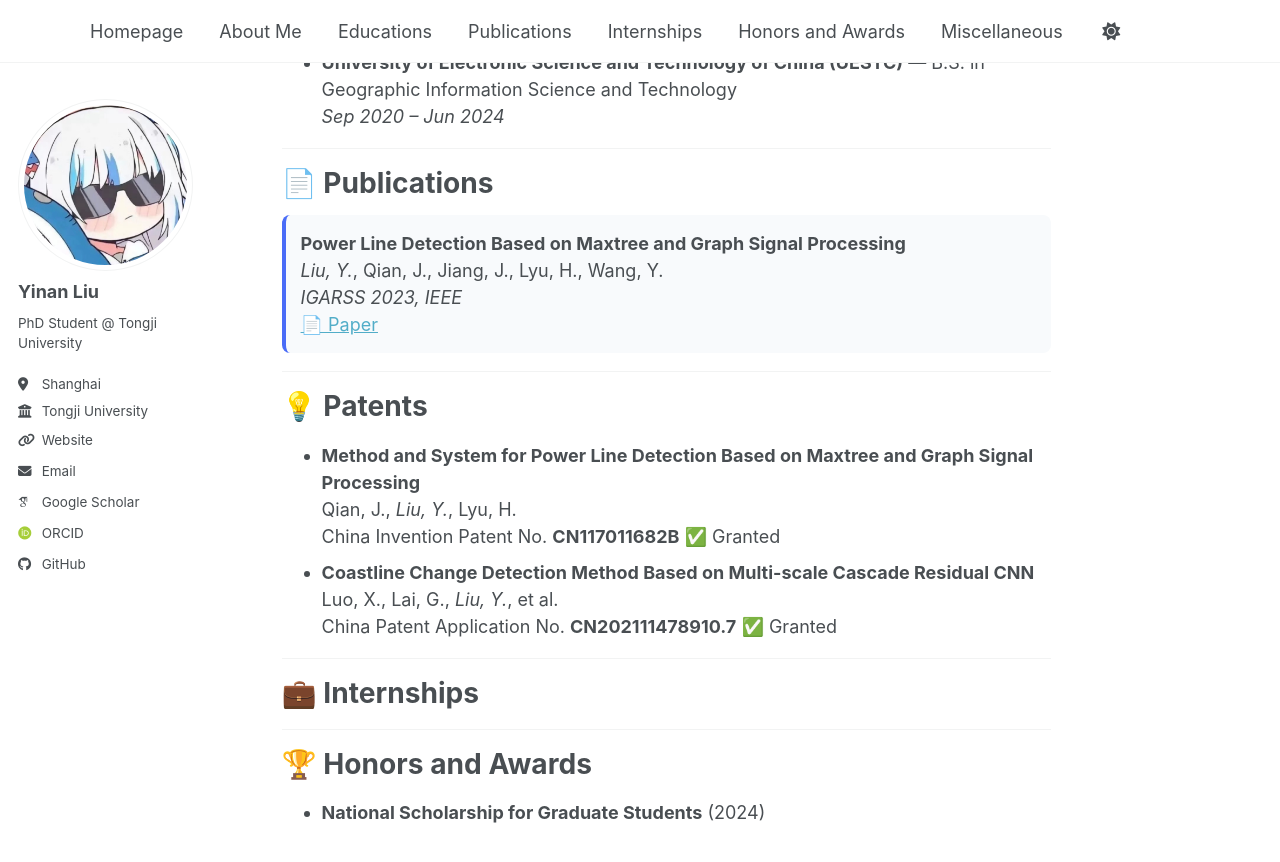
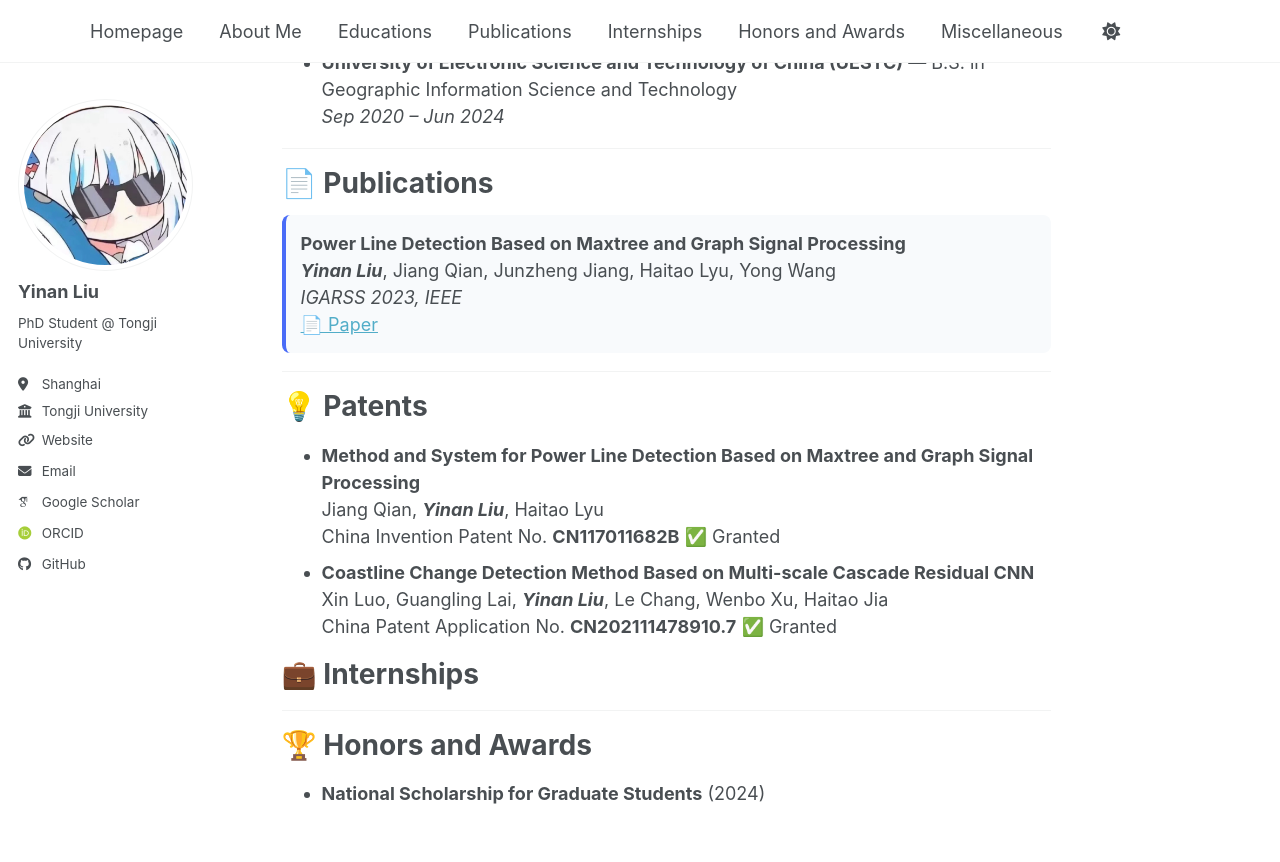
Before and after one commit to yogurt-lyn/yogurt-lyn.github.io, a Jekyll site: the page built from index.md, in a window 1280 px wide and 900 px high, scrolled down 516 px. Shown: the top 862 px of the window. Built offline with Jekyll 4.4.1, drawn with Linux system fonts in a browser that asks for light colours; some web fonts are replaced; a script bundle is joined from its source files by our own code; library files that are not in the unit come from our copies.

Commit message:
Update index.md

```diff
--- a/index.md
+++ b/index.md
@@ -30,9 +30,10 @@ header:
 
 <h1 id="publications">📄 Publications</h1>
 
+
 <div style="background: #f8fafc; padding: 15px; border-radius: 8px; margin-bottom: 12px; border-left: 4px solid #4a6cf7;">
   <strong>Power Line Detection Based on Maxtree and Graph Signal Processing</strong><br>
-  <em>Liu, Y.</em>, Qian, J., Jiang, J., Lyu, H., Wang, Y.<br>
+  <em><strong>Yinan Liu</strong></em>, Jiang Qian, Junzheng Jiang, Haitao Lyu, Yong Wang<br>
   <em>IGARSS 2023, IEEE</em><br>
   <a href="https://ieeexplore.ieee.org/document/10282535" target="_blank">📄 Paper</a>
 </div>
@@ -43,15 +44,13 @@ header:
 
 <ul>
   <li><strong>Method and System for Power Line Detection Based on Maxtree and Graph Signal Processing</strong><br>
-  Qian, J., <em>Liu, Y.</em>, Lyu, H.<br>
+  Jiang Qian, <em><strong>Yinan Liu</strong></em>, Haitao Lyu<br>
   China Invention Patent No. <strong>CN117011682B</strong> ✅ Granted</li>
 
   <li><strong>Coastline Change Detection Method Based on Multi-scale Cascade Residual CNN</strong><br>
-  Luo, X., Lai, G., <em>Liu, Y.</em>, et al.<br>
-  China Patent Application No. <strong>CN202111478910.7</strong>  ✅ Granted</li>
+  Xin Luo, Guangling Lai, <em><strong>Yinan Liu</strong></em>, Le Chang, Wenbo Xu, Haitao Jia<br>
+  China Patent Application No. <strong>CN202111478910.7</strong> ✅ Granted</li>
 </ul>
-
-<hr />
 
 <h1 id="internships">💼 Internships</h1>
 
```
